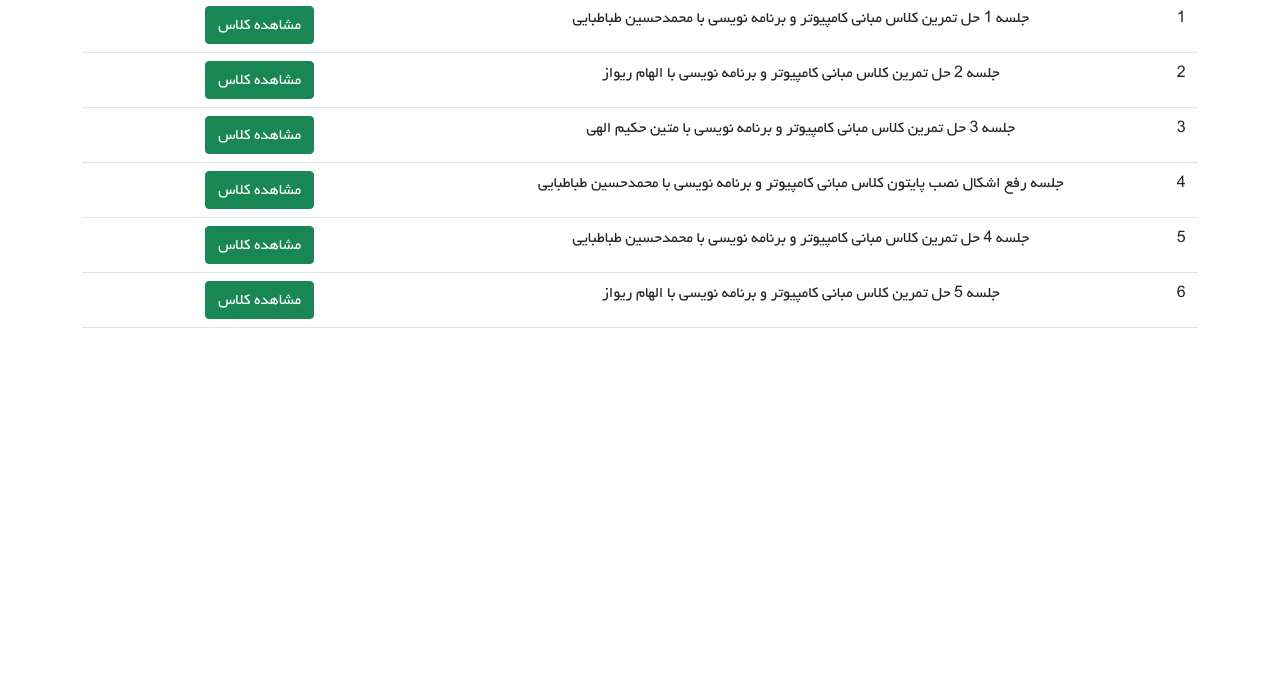
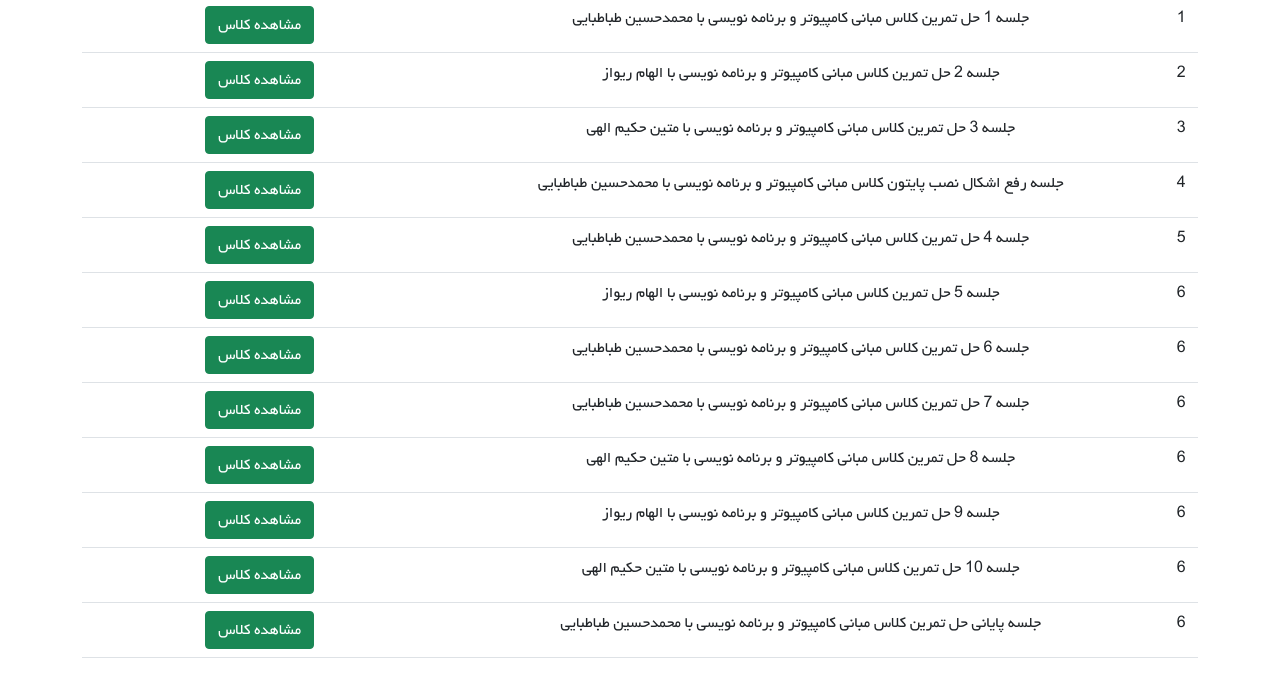
Before and after one commit to mtabatabaeifard/focp-1402, a plain HTML site: page recordings.html in a window 1280 px wide. Shown: the part 175-849 px from the top of the page. Before the commit the page ends 800 px from the top, so only its background shows below. Drawn offline with nearby package versions, Linux system fonts and the light colour scheme.

Commit message:
Update recordings.html

```diff
--- a/recordings.html
+++ b/recordings.html
@@ -199,7 +199,118 @@
               </button>
             </td>
           </tr>
+                    <tr>
+            <td>6</td>
+            <td>
+          جلسه 6 حل تمرین کلاس مبانی کامپیوتر و برنامه نویسی با محمدحسین طباطبایی
+            </td>
+            <td>
+              <button
+                type="button"
+                class="btn btn-success"
+                onclick=" window.open(
+                'https://vc.itshirazu.ir/playback/presentation/2.3/3a82faf266e025e400e4903f42e89f5601628931-1701336696055'
+                ,
+                '_blank'
+              ); "
+              >
+                مشاهده کلاس
+              </button>
+            </td>
+          </tr>
+                              <tr>
+            <td>6</td>
+            <td>
+          جلسه 7 حل تمرین کلاس مبانی کامپیوتر و برنامه نویسی با محمدحسین طباطبایی
+            </td>
+            <td>
+              <button
+                type="button"
+                class="btn btn-success"
+                onclick=" window.open(
+                'https://vc.itshirazu.ir/playback/presentation/2.3/3a82faf266e025e400e4903f42e89f5601628931-1701692820114'
+                ,
+                '_blank'
+              ); "
+              >
+                مشاهده کلاس
+              </button>
+            </td>
+          </tr>
+                                        <tr>
+            <td>6</td>
+            <td>          جلسه 8 حل تمرین کلاس مبانی کامپیوتر و برنامه نویسی با متین حکیم الهی
 
+            </td>
+            <td>
+              <button
+                type="button"
+                class="btn btn-success"
+                onclick=" window.open(
+                'https://vc.itshirazu.ir/playback/presentation/2.3/3a82faf266e025e400e4903f42e89f5601628931-1701942774178'
+                ,
+                '_blank'
+              ); "
+              >
+                مشاهده کلاس
+              </button>
+            </td>
+          </tr>
+                                                  <tr>
+            <td>6</td>
+            <td>          جلسه 9 حل تمرین کلاس مبانی کامپیوتر و برنامه نویسی با الهام ریواز
+
+            </td>
+            <td>
+              <button
+                type="button"
+                class="btn btn-success"
+                onclick=" window.open(
+                'https://vc.itshirazu.ir/playback/presentation/2.3/3a82faf266e025e400e4903f42e89f5601628931-1702545699688'
+                ,
+                '_blank'
+              ); "
+              >
+                مشاهده کلاس
+              </button>
+            </td>
+          </tr>
+
+                                                  <tr>
+            <td>6</td>
+            <td>          جلسه 10 حل تمرین کلاس مبانی کامپیوتر و برنامه نویسی با متين حکيم الهي
+            </td>
+            <td>
+              <button
+                type="button"
+                class="btn btn-success"
+                onclick=" window.open(
+                'https://vc.itshirazu.ir/playback/presentation/2.3/3a82faf266e025e400e4903f42e89f5601628931-1703503015608'
+                ,
+                '_blank'
+              ); "
+              >
+                مشاهده کلاس
+              </button>
+            </td>
+          </tr>
+                                                            <tr>
+            <td>6</td>
+            <td>        جلسه پايانی حل تمرین کلاس مبانی کامپیوتر و برنامه نویسی با محمدحسین طباطبایی            </td>
+            <td>
+              <button
+                type="button"
+                class="btn btn-success"
+                onclick=" window.open(
+                'https://vc.itshirazu.ir/playback/presentation/2.3/3a82faf266e025e400e4903f42e89f5601628931-1704097854847'
+                ,
+                '_blank'
+              ); "
+              >
+                مشاهده کلاس
+              </button>
+            </td>
+          </tr>
         </tbody>
       </table>
     </section>
```
